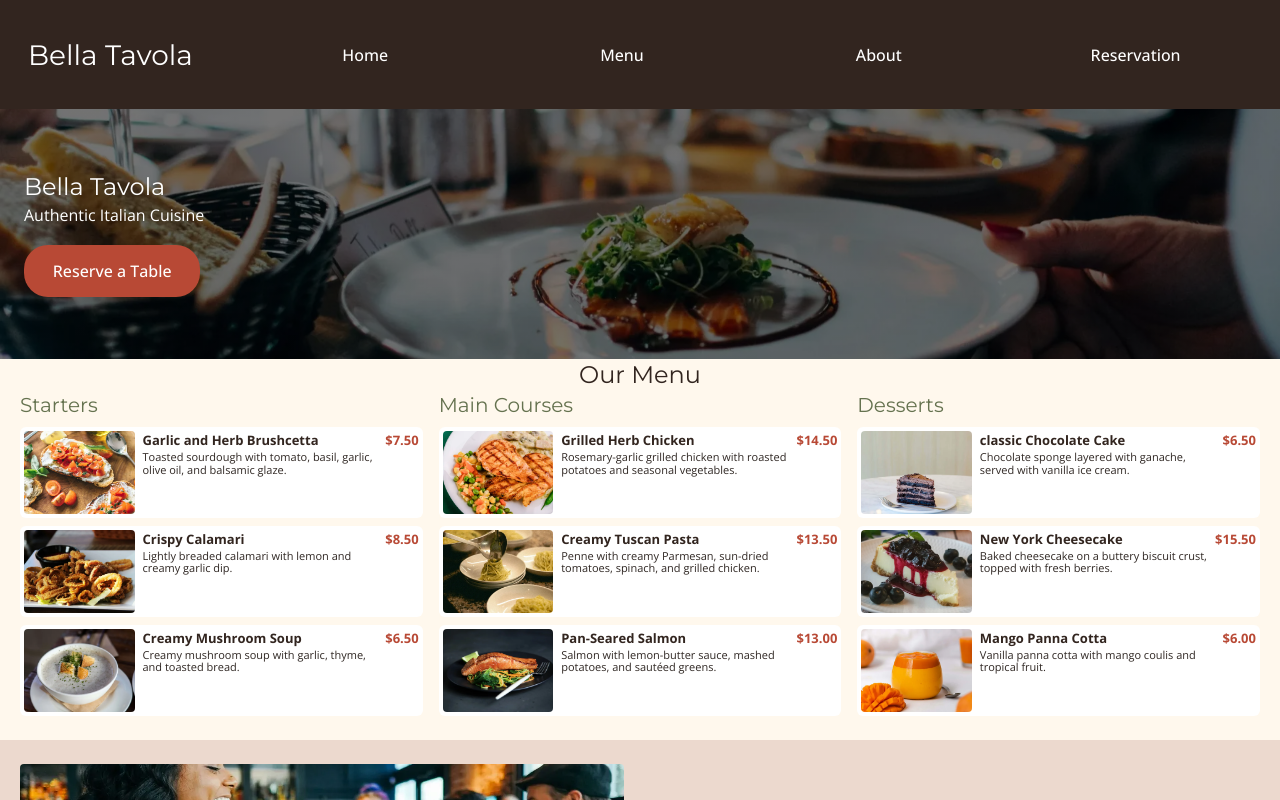
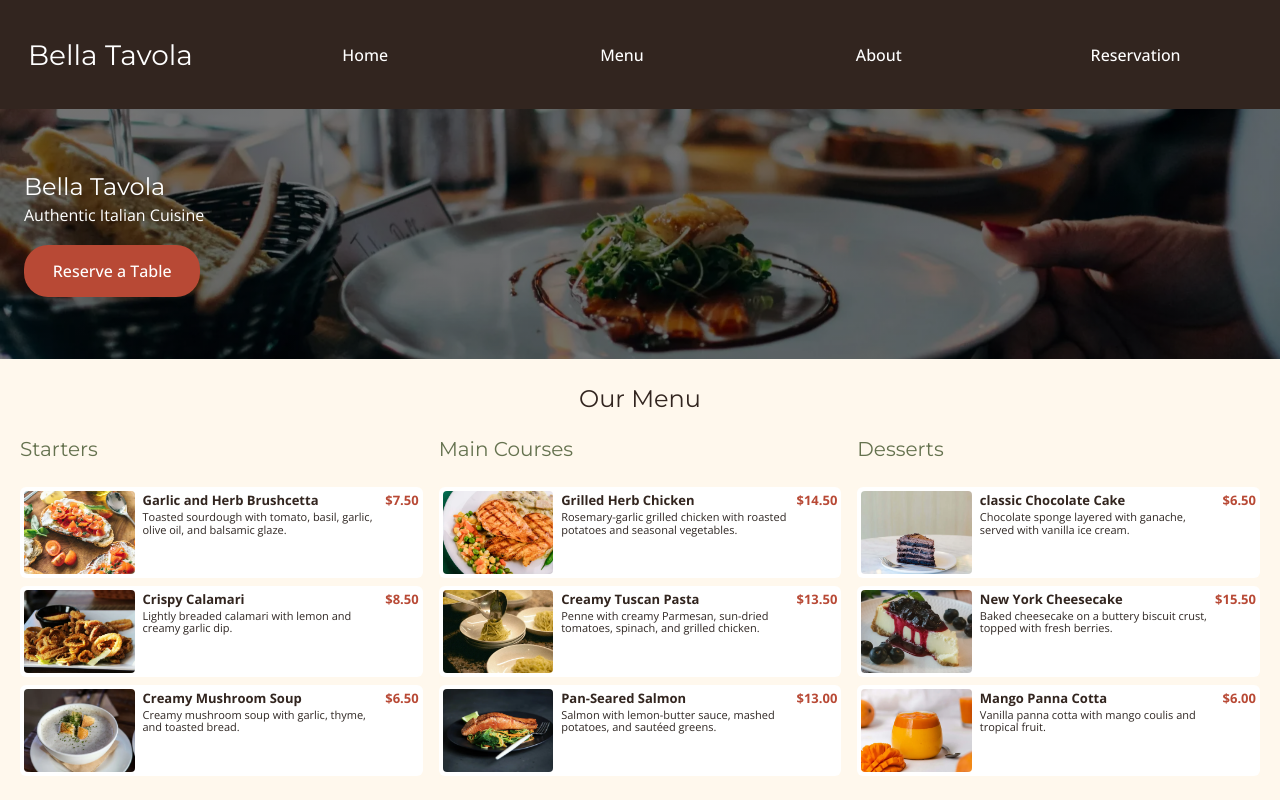
Before and after one commit to Ja-Uyoma/restaurant, a React (Vite) app: page / in a window 1280 px wide. Shown: the top 800 px of the page. Built offline with nearby package versions, Linux system fonts and the light colour scheme.

Commit message:
Add or increase margins to headings

```diff
--- a/src/components/AboutUs/AboutUs.tsx
+++ b/src/components/AboutUs/AboutUs.tsx
@@ -18,7 +18,7 @@ export function AboutUs(props: Readonly<AboutUsData>) {
       </figure>
 
       <section className="md:flex-1">
-        <h2 className="font-montserrat text-2xl font-bold text-olive">
+        <h2 className="mb-4 font-montserrat text-2xl font-bold text-olive">
           About Us
         </h2>
         <p className="text-xs font-medium text-ink min-[786px]:w-[60%] min-[786px]:text-base">
--- a/src/components/MenuCategory/MenuCategory.tsx
+++ b/src/components/MenuCategory/MenuCategory.tsx
@@ -8,7 +8,7 @@ export type MenuCategoryData = {
 export function MenuCategory(props: Readonly<MenuCategoryData>) {
   return (
     <section className="md:row-span-4 md:grid md:grid-rows-subgrid">
-      <h3 className="font-montserrat text-xl text-olive">{props.title}</h3>
+      <h3 className="my-4 font-montserrat text-xl text-olive">{props.title}</h3>
 
       <div className="flex flex-col gap-1 md:contents">
         {props.items.map((item) => (
--- a/src/components/MenuPage/MenuPage.tsx
+++ b/src/components/MenuPage/MenuPage.tsx
@@ -8,7 +8,7 @@ type MenuPageData = {
 export function MenuPage(props: Readonly<MenuPageData>) {
   return (
     <main id="menu" className="px-5">
-      <h2 className="text-center font-montserrat text-2xl text-espresso">
+      <h2 className="mt-6 mb-1 text-center font-montserrat text-2xl text-espresso">
         {props.title}
       </h2>
 
--- a/src/components/Reservation/Reservation.tsx
+++ b/src/components/Reservation/Reservation.tsx
@@ -5,7 +5,7 @@ type ReservationData = {
 export function Reservation(props: Readonly<ReservationData>) {
   return (
     <section className="px-5" id={props.id}>
-      <h2 className="text-left font-montserrat text-2xl text-espresso md:text-center">
+      <h2 className="my-5 text-left font-montserrat text-2xl text-espresso md:text-center">
         Make a Reservation
       </h2>
 
```
